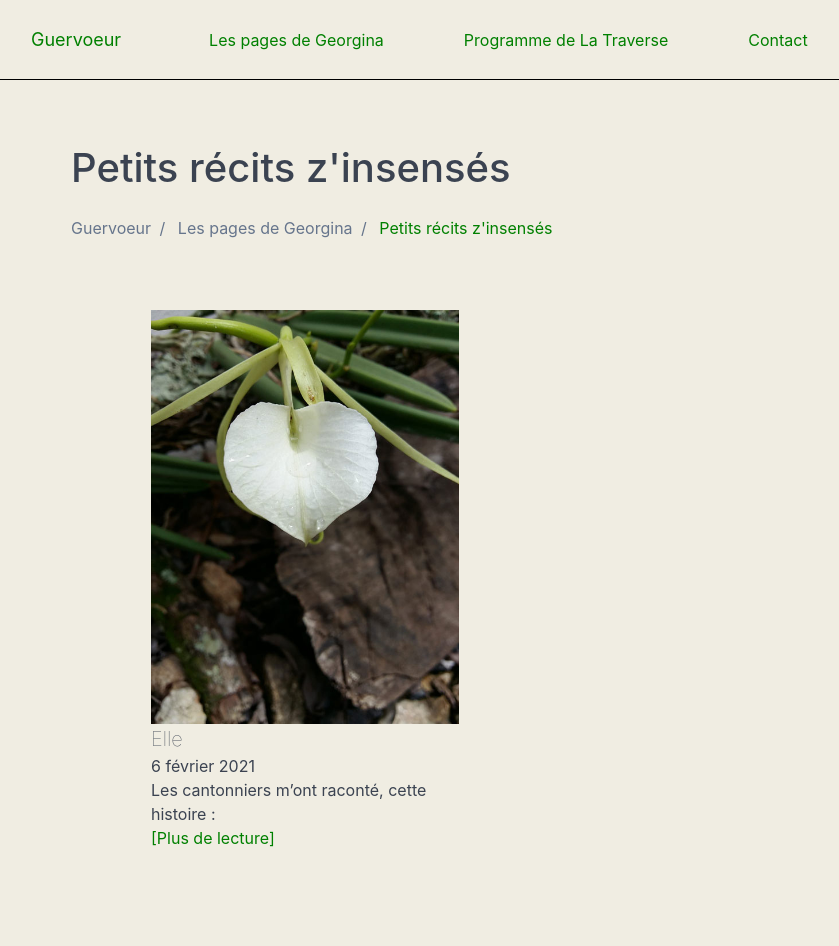
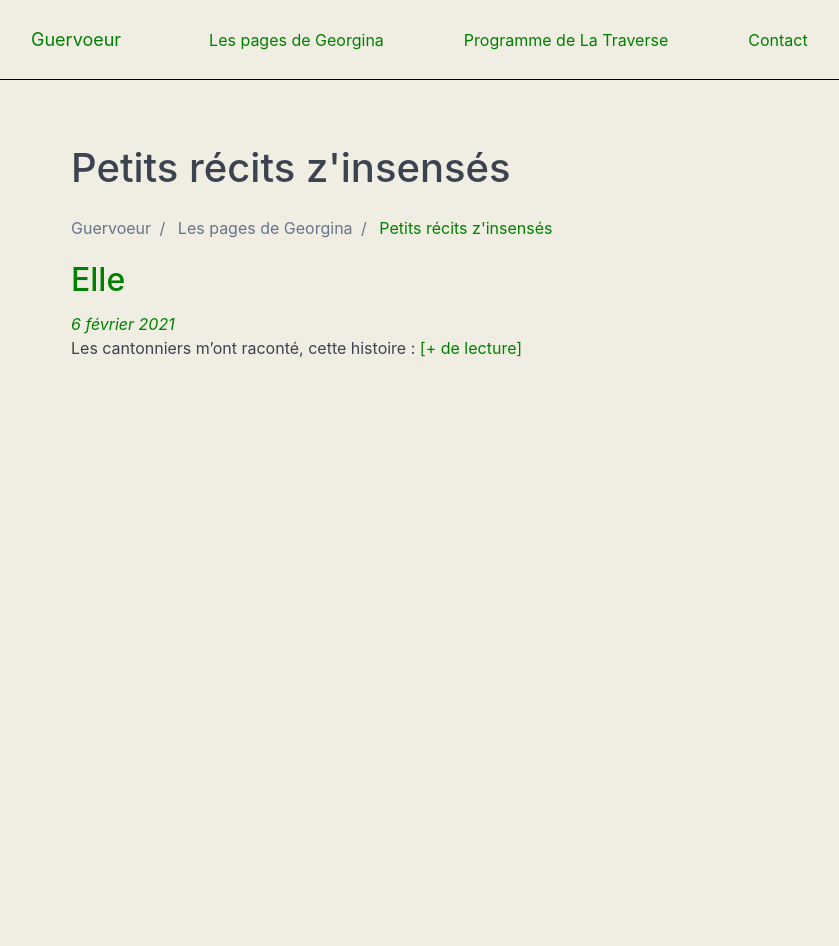
Before and after one commit to violaine-web/guervoeur, a Jekyll site: the page built from insenses.html, in a window 1280 px wide. Shown: the whole page, without its empty margins (141-980 px from the left). Built offline with Jekyll 4.4.1, drawn with Linux system fonts in a browser that asks for light colours; after the commit the page ends 900 px from its top, so only the background shows below that.

Commit message:
enlève la modal pour afficher un post plus classique

```diff
--- a/insenses.html
+++ b/insenses.html
@@ -3,6 +3,7 @@
 title: Petits récits z'insensés
 permalink: /insenses/
 ---
+<!--
 <style>
     a.open-modal {
         color: green;
@@ -20,6 +21,7 @@
         display: block;
     }
 </style>
+-->
 
 <ul class="breadcrumb">
     <li class="breadcrumb-item">
@@ -32,7 +34,103 @@
         <a href="/insenses">Petits récits z'insensés</a>
     </li>
 </ul>
+<div class="posts-list">
+    {% for post in site.essais-2 limit:100 %}
+    <article class="post-preview">
 
+        {%- capture thumbnail -%}
+        {% if post.thumbnail-img %}
+        {{ post.thumbnail-img }}
+        {% elsif post.cover-img %}
+        {% if post.cover-img.first %}
+        {{ post.cover-img[0].first.first }}
+        {% else %}
+        {{ post.cover-img }}
+        {% endif %}
+        {% else %}
+        {% endif %}
+        {% endcapture %}
+        {% assign thumbnail=thumbnail | strip %}
+
+        {% if site.feed_show_excerpt == false %}
+        {% if thumbnail != "" %}
+        <div class="post-image post-image-normal">
+            <a href="{{ post.url | absolute_url }}" aria-label="Thumbnail">
+                <img src="{{ thumbnail | absolute_url }}" alt="Post thumbnail">
+            </a>
+        </div>
+        {% endif %}
+        {% endif %}
+
+        <a href="{{ post.url | absolute_url }}">
+            <h2 class="post-title">{{ post.title }}</h2>
+            {% if post.subtitle %}
+            <h3 class="post-subtitle">
+                {{ post.subtitle }}
+            </h3>
+            {% endif %}
+        </a>
+        {% assign date_format = site.minima.date_format | default: "%-d %b %Y" %}
+        {% assign date_english = post.date | date: date_format %}
+        {% include date-french.html %}
+        <span class="post-meta">{{ date_french }}</span>
+        {% if thumbnail != "" %}
+        <div class="post-image post-image-small">
+            <a href="{{ post.url | absolute_url }}" aria-label="Thumbnail">
+                <img src="{{ thumbnail | absolute_url }}" alt="Post thumbnail">
+            </a>
+        </div>
+        {% endif %}
+
+        {% unless site.feed_show_excerpt == false %}
+        {% if thumbnail != "" %}
+        <div class="post-image post-image-short">
+            <a href="{{ post.url | absolute_url }}" aria-label="Thumbnail">
+                <img src="{{ thumbnail | absolute_url }}" alt="Post thumbnail">
+            </a>
+        </div>
+        {% endif %}
+
+        <div class="post-entry">
+            {% assign excerpt_length = site.excerpt_length | default: 50 %}
+            {{ post.excerpt | strip_html | xml_escape | truncatewords: excerpt_length }}
+            {% assign excerpt_word_count = post.excerpt | number_of_words %}
+            {% if post.content != post.excerpt or excerpt_word_count > excerpt_length %}
+            <a href="{{ post.url | absolute_url }}" class="post-read-more">[+&nbsp;de&nbsp;lecture]</a>
+            {% endif %}
+        </div>
+        {% endunless %}
+
+        {% if site.feed_show_tags != false and post.tags.size > 0 %}
+        <div class="blog-tags">
+            <span>Tags:</span>
+            {% for tag in post.tags %}
+            <a href="{{ '/tags' | absolute_url }}#{{- tag -}}">{{- tag -}}</a>
+            {% endfor %}
+        </div>
+        {% endif %}
+
+    </article>
+    {% endfor %}
+</div>
+
+{% if paginator.total_pages > 1 %}
+<ul class="pagination main-pager">
+    {% if paginator.previous_page %}
+    <li class="page-item previous">
+        <a class="page-link" href="{{ paginator.previous_page_path | absolute_url }}">&larr; Newer Posts</a>
+    </li>
+    {% endif %}
+    {% if paginator.next_page %}
+    <li class="page-item next">
+        <a class="page-link" href="{{ paginator.next_page_path | absolute_url }}">Older Posts &rarr;</a>
+    </li>
+    {% endif %}
+</ul>
+{% endif %}
+
+
+<!--
 <script>
     function openModal(evt) {
         // récupère le numero du essai de l'attribut html data-essai-id
@@ -105,3 +203,4 @@
     {% endif %}
 </div>
 </div>
+-->
```
